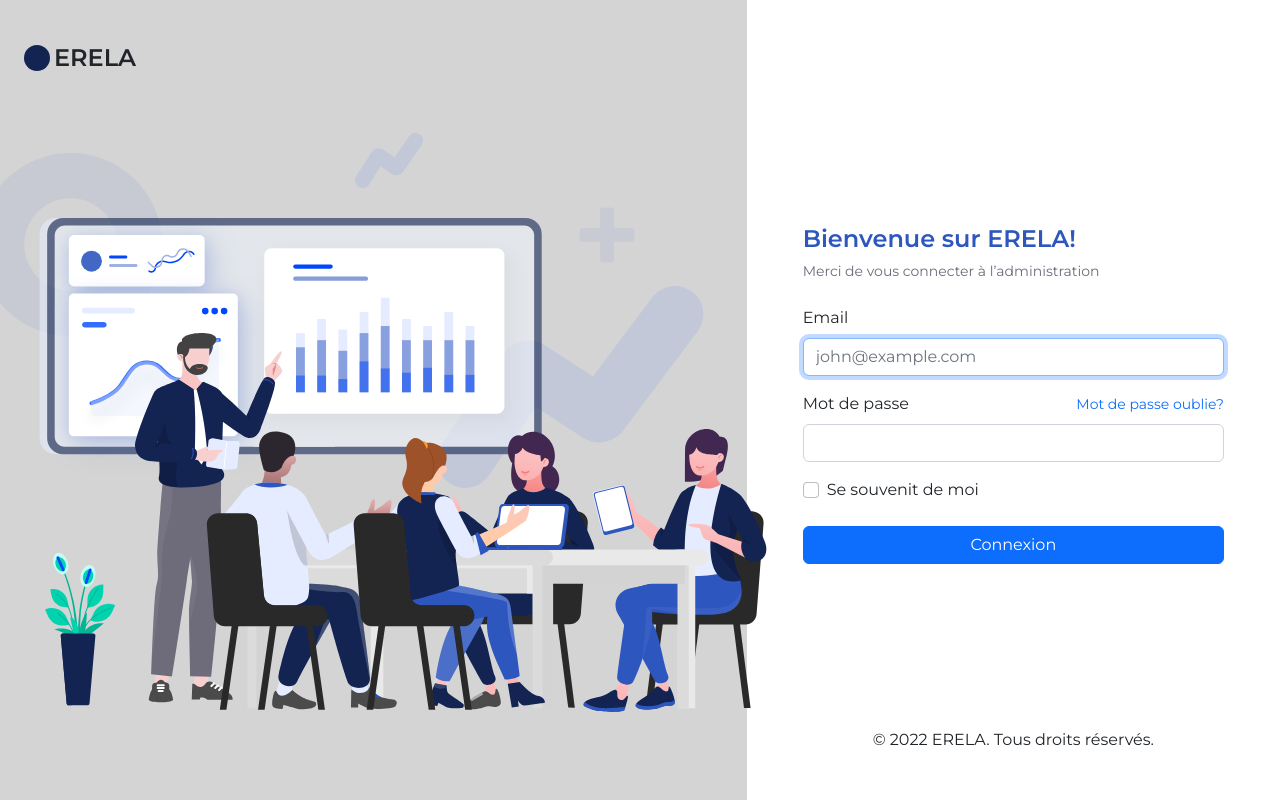
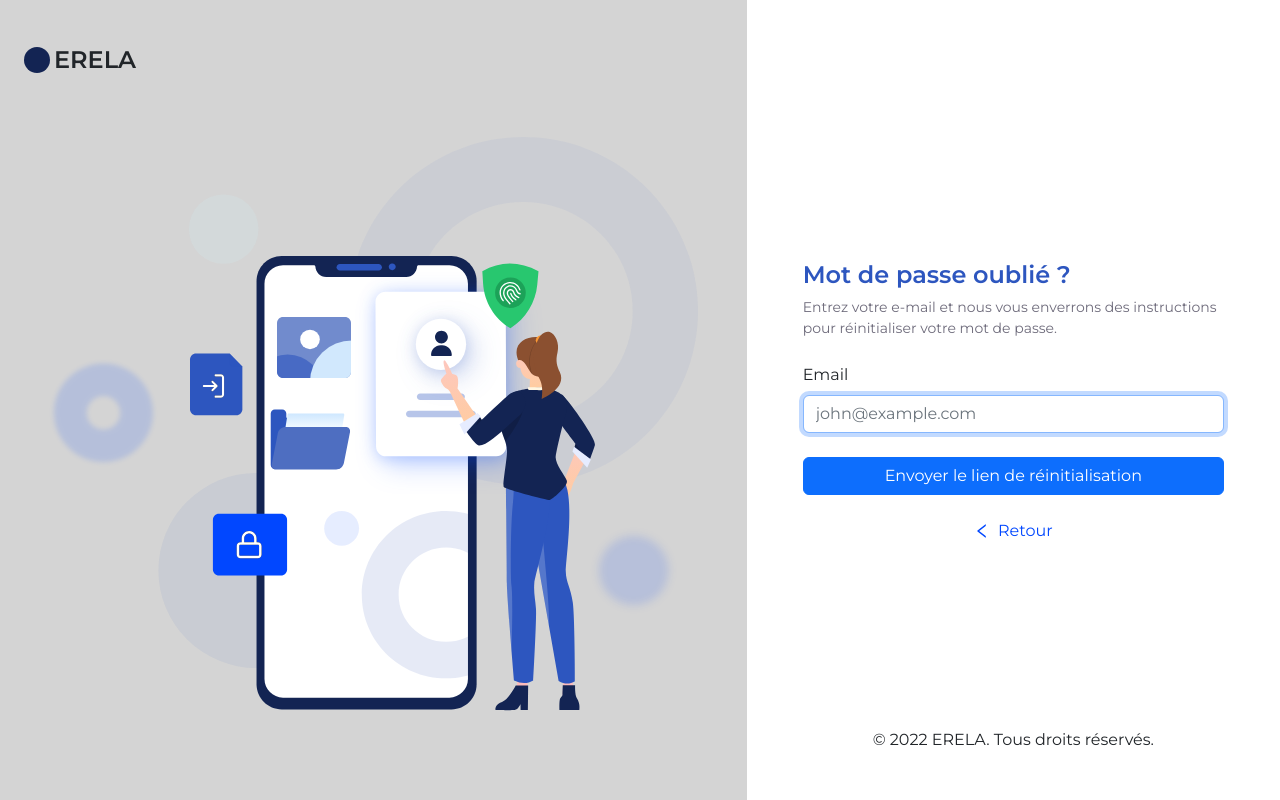
Before and after one commit to Aviad204/erela-login-page, a React (Create React App) app: page / in a window 1280 px wide. Built offline with nearby package versions, Linux system fonts and the light colour scheme.

Commit message:
Add forgot password page

```diff
--- a/src/App.jsx
+++ b/src/App.jsx
@@ -1,12 +1,14 @@
 import React from 'react'
 
 import './App.css';
+import ForgotPasswordPage from './components/ForgotPasswordPage/ForgotPasswordPage';
 import LoginPage from './components/LoginPage/LoginPage';
 
 function App() {
+
   return (
     <div className="App h-100">
-      <LoginPage />
+      <ForgotPasswordPage />
     </div>
   );
 }
--- /dev/null
+++ b/src/components/ForgotPasswordPage/ForgotPasswordPage.jsx
@@ -0,0 +1,42 @@
+import React from 'react'
+
+import {
+  Row,
+  Col
+} from "reactstrap"
+
+import ForgotPasswordWelcomeCover from "./components/ForgotPasswordWelcomeCover"
+import ForgotPasswordInformationForm from "./components/ForgotPasswordInformationForm"
+import TradeMarkCopyRights from '../TradeMarkCopyRights/TradeMarkCopyRights'
+import TopLogo from '../TopLogo/TopLogo'
+import isMobileChecker from '../../utils/isMobileChecker'
+
+
+const ForgotPasswordPage = () => {
+
+  const isMobile = isMobileChecker();
+  return (
+    <Row className="h-100 m-0">
+      <Col className="d-none d-lg-flex align-items-center p-4 background-color-for-cover" lg="7" sm="12">
+        <ForgotPasswordWelcomeCover />
+      </Col>
+      <Col
+        className="d-flex flex-column justify-content-center align-items-center auth-bg px-2 p-lg-5 h-100"
+        lg="5"
+        sm="12"
+      >
+        {/* Empty div to align space on top */}
+        <div className='h-25 mb-5'></div>
+        <div className='w-100 h-50'>
+          {isMobile && <TopLogo />}
+          <ForgotPasswordInformationForm />
+        </div>
+        <div className='h-25 w-100 flex-grow-1 d-flex align-items-end justify-content-center'>
+          <TradeMarkCopyRights />
+        </div>
+      </Col>
+    </Row>
+  )
+}
+
+export default ForgotPasswordPage
--- /dev/null
+++ b/src/components/ForgotPasswordPage/components/ForgotPasswordInformationForm.jsx
@@ -0,0 +1,52 @@
+import { LeftOutlined } from '@ant-design/icons'
+import React from 'react'
+import {
+    Col,
+    CardTitle,
+    Form,
+    Label,
+    Input,
+    Button
+} from "reactstrap"
+
+import "../forgot-password.css"
+
+function ForgotPasswordInformationForm() {
+    return (
+        <Col className="px-xl-2 mx-auto" sm="8" md="6" lg="12">
+            <div className='d-flex flex-column justify-content-start login-form-title-container'>
+                <CardTitle tag="h1" className="login-form-title mb-2">
+                    Mot de passe oublié ?
+                </CardTitle>
+                <CardTitle tag="h2" className="mb-3 login-form-subtitle">
+                    Entrez votre e-mail et nous vous enverrons des instructions pour réinitialiser votre mot de passe.
+                </CardTitle>
+            </div>
+            <Form
+                className="auth-login-form mt-2"
+                onSubmit={(e) => e.preventDefault()}
+            >
+                <div className="mb-3">
+                    <Label className="form-label d-flex" for="login-email">
+                        Email
+                    </Label>
+                    <Input
+                        type="email"
+                        id="login-email"
+                        placeholder="john@example.com"
+                        autoFocus
+                    />
+                </div>
+                <Button className='mt-4' color="primary" block>
+                    Envoyer le lien de réinitialisation
+                </Button>
+                <div className='d-flex justify-content-center align-items-center mt-4 return-button-container'>
+                    <LeftOutlined />
+                    <span className='ms-2'>Retour</span>
+                </div>
+            </Form>
+        </Col>
+    )
+}
+
+export default ForgotPasswordInformationForm
--- /dev/null
+++ b/src/components/ForgotPasswordPage/components/ForgotPasswordWelcomeCover.jsx
@@ -0,0 +1,22 @@
+import React from 'react'
+import TopLogo from '../../TopLogo/TopLogo'
+
+import "../forgot-password.css"
+
+
+function ForgotPasswordWelcomeCover() {
+
+    return (
+        <div className="w-100 d-lg-flex align-items-center flex-column h-100 justify-content-around">
+            <div className="header-container w-100 mb-4">
+                <TopLogo />
+            </div>
+
+            <div className="w-100 image-container d-lg-flex align-items-center justify-content-center pb-5">
+                <img src={require('./images/forgot-password-cover.svg')} alt='cover login page' />
+            </div>
+        </div>
+    )
+}
+
+export default ForgotPasswordWelcomeCover
--- /dev/null
+++ b/src/components/ForgotPasswordPage/forgot-password.css
@@ -0,0 +1,4 @@
+.return-button-container {
+    color: #0147FF;
+    ;
+}
```
Also changed, not shown: src/components/ForgotPasswordPage/components/images/forgot-password-cover.svg (added).
